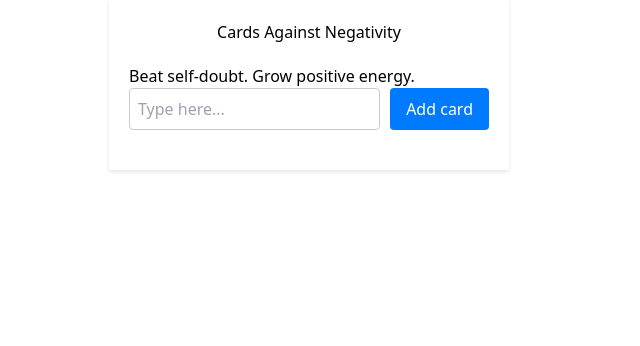
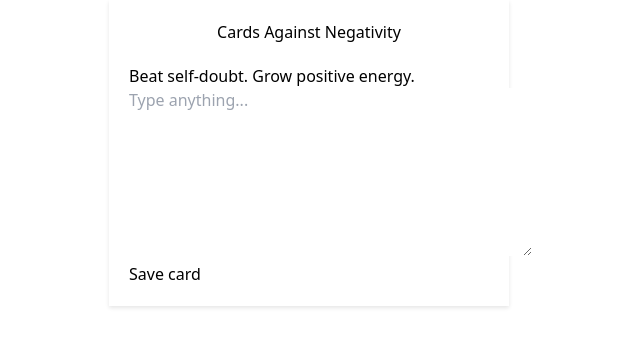
Before and after one commit to valarietan/react-cards, a Next.js app: page / in a window 1280 px wide. Shown: the top 346 px of the page, without its empty margins (331-971 px from the left). Built offline with nearby package versions, Linux system fonts and the light colour scheme.

Commit message:
new create card form

```diff
--- a/components/CardForm.jsx
+++ /dev/null
@@ -1,47 +0,0 @@
-import React, {useState, useRef} from 'react'
-import styled from 'styled-components'
-
-const FormWrapper = styled.form`
-  display: flex;
-  margin-bottom: 20px;
-
-  input {
-    flex: 1;
-    padding: 8px;
-    border: 1px solid #ccc;
-    border-radius: 4px;
-  }
-
-  button {
-    margin-left: 10px;
-    background-color: #007bff;
-    color: #fff;
-    border: none;
-    border-radius: 4px;
-    cursor: pointer;
-    padding: 8px 16px;
-  }
-`
-
-export default function CardForm( {addCard} ) {
-  const [card, setCard] = useState ('');
-
-  const handleSubmit = (e) => {
-    e.preventDefault();
-    if (card.trim() === '') return;
-    addCard(card);
-    setCard('');
-  };
-
-  return(
-  <FormWrapper onSubmit={handleSubmit}>
-      <input
-        type="text"
-        value={card}
-        onChange={(e) => setCard(e.target.value)}
-        placeholder="Type here..."
-      />
-      <button type="submit">Add card</button>
-    </FormWrapper>
-  );
-}
--- a/components/CardList.jsx
+++ /dev/null
@@ -1,72 +0,0 @@
-import React, {useState} from 'react'
-import styled from 'styled-components'
-
-const List = styled.ul`
-  list-style: none;
-  padding: 0;
-
-  li {
-    display: flex;
-    align-items: center;
-    justify-content: space-between;
-    padding: 10px 0;
-    border-bottom: 1px solid #ccc;
-  }
-
-  button {
-    margin-left: 10px;
-    background-color: #dc3545;
-    color: #fff;
-    border: none;
-    border-radius: 4px;
-    cursor: pointer;
-    padding: 8px 16px;
-  }
-
-  input {
-    flex: 1;
-    padding: 8px;
-    border: 1px solid #ccc;
-    border-radius: 4px;
-    margin-right: 10px;
-  }
-  `
-export default function CardList({ cards, deleteCard, editCard }) {
-    const [editIndex, setEditIndex] = useState(null);
-    const [editedCard, setEditedCard] = useState('');
-
-    const handleEdit = (index, card) => {
-        setEditIndex(index);
-        setEditedCard(card);
-      };
-
-    const handleSave = (index) => {
-        editCard(index, editedCard);
-        setEditIndex(null);
-      };
-
-      return (
-        <List>
-          {cards.map((card, index) => (
-            <li key={index}>
-              {editIndex === index ? (
-                <>
-                <input
-                type="text"
-                value={editedCard}
-                onChange={(e) => setEditedCard(e.target.value)}
-              />
-              <button onClick={() => handleSave(index)}>Save</button>
-            </>
-          ) : (
-            <>
-            {card}
-              <button onClick={() => handleEdit(index, card)}>Edit</button>
-              <button onClick={() => deleteCard(index)}>Delete</button>
-            </>
-          )}
-        </li>
-      ))}
-    </List>
-  );
-}
--- /dev/null
+++ b/components/CreateCardForm.jsx
@@ -0,0 +1,31 @@
+import { useState } from 'react';
+
+const CreateCardForm = ({ onSave }) => {
+  const [card, setCard] = useState('');
+
+  const handleCardChange = (e) => {
+    setCard(e.target.value);
+  };
+
+  const handleSubmit = (e) => {
+    e.preventDefault();
+    onSave(card);
+    setCard('');
+  };
+
+  return (
+    <form onSubmit={handleSubmit}>
+      <textarea
+        value={card}
+        onChange={handleCardChange}
+        placeholder="Type anything..."
+        rows="7"
+        cols="42"
+        required
+      />
+      <button className='rounded-full hover:rounded-lg' type="submit">Save card</button>
+    </form>
+  );
+};
+
+export default CreateCardForm;
--- /dev/null
+++ b/components/ReadCardsButton.jsx
@@ -0,0 +1,11 @@
+import Link from 'next/link';
+
+const ReadCardsButton = () => {
+  return (
+    <Link href="/notes">
+      <a>Read Cards</a>
+    </Link>
+  );
+};
+
+export default ReadCardsButton;
--- /dev/null
+++ b/pages/allcards.js
@@ -0,0 +1,12 @@
+import ReadCardsButton from '@/components/ReadNotesButton';
+
+const CardsPage = () => {
+  return (
+    <div>
+      <h1>All my cards</h1>
+      <ReadCardsButton />
+    </div>
+  );
+};
+
+export default CardsPage;
--- /dev/null
+++ b/pages/createCard.js
@@ -0,0 +1,24 @@
+import { useState } from 'react';
+import CreateNoteForm from '@/components/CreateCardForm';
+
+const CreateCardPage = () => {
+  const [cards, setCards] = useState([]);
+
+  const handleSaveCard = (card) => {
+    // how to generate a unique ID for the new note with library like uuid?
+    const newCard = {
+      id: Date.now(),
+      content: card,
+    };
+    setCards([...cards, newCard]);
+  };
+
+  return (
+    <div>
+      <h1>Create a new card</h1>
+      <CreateCardForm onSave={handleSaveCard} />
+    </div>
+  );
+};
+
+export default CreateCardPage;
--- a/pages/index.js
+++ b/pages/index.js
@@ -1,8 +1,7 @@
 import Image from 'next/image'
 import { Inter } from 'next/font/google'
 import React, {useState} from 'react'
-import CardForm from '@/components/CardForm'
-import CardList from '@/components/CardList'
+import CreateCardForm from '@/components/CreateCardForm'
 import Post from '@/components/Post'
 import styled from 'styled-components'
 
@@ -41,8 +40,7 @@ export default function Home() {
     <AppWrapper>
       <Title>Cards Against Negativity</Title>
       <p>Beat self-doubt. Grow positive energy.</p>
-      <CardForm addCard={addCard} />
-      <CardList cards={cards} deleteCard={deleteCard} editCard={editCard}/>
+      <CreateCardForm addCard={addCard} />
     </AppWrapper>
   );
 }
```
